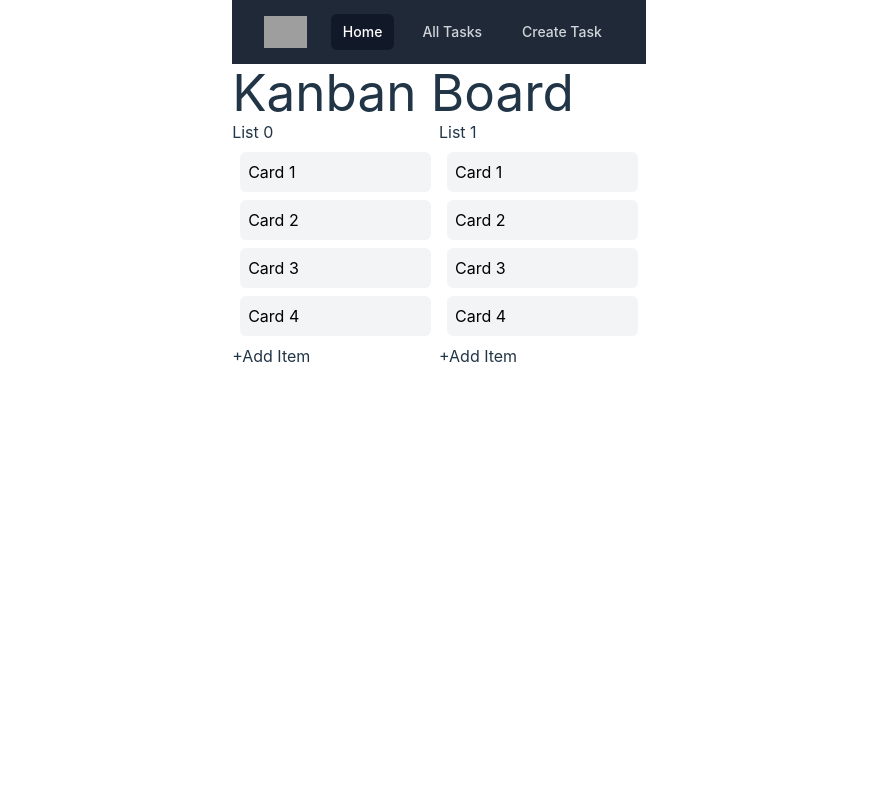
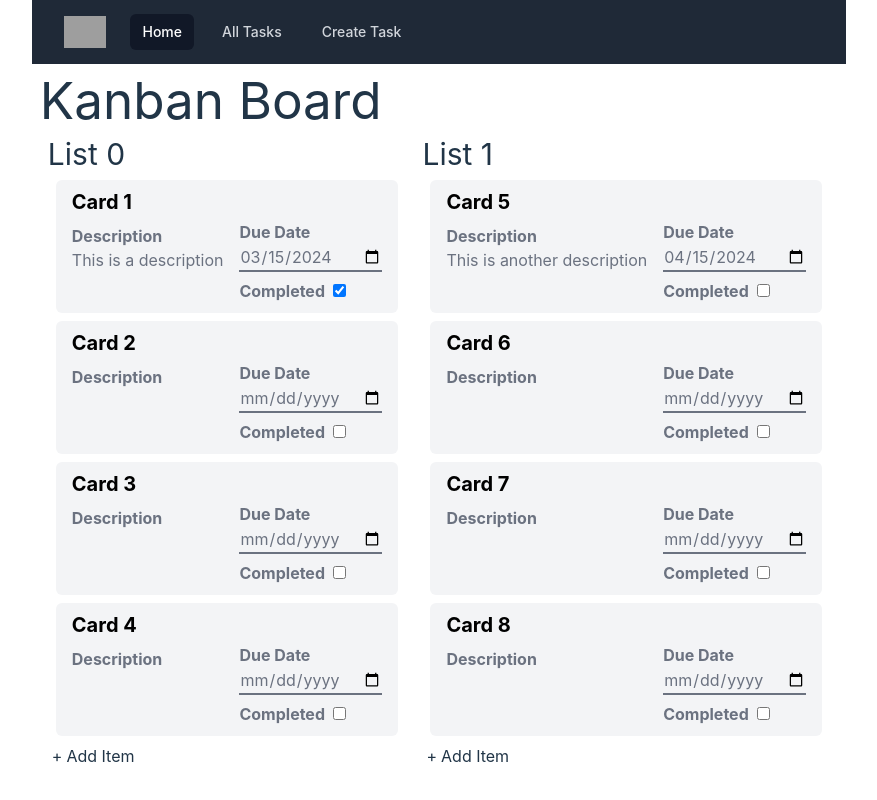
Before and after one commit to mjpoulsen/aufgabenjager, a React (Vite) app in the folder react/: page / in a window 1280 px wide. Shown: the whole page, without its empty margins (201-1078 px from the left). Built offline with nearby package versions, Linux system fonts and the light colour scheme; grey boxes are pictures that could not be loaded.

Commit message:
add completed and delete functionality for cards

```diff
--- a/react/src/components/KanbanBoard.tsx
+++ b/react/src/components/KanbanBoard.tsx
@@ -3,23 +3,68 @@ import iKanbanCard from "../types/iKanbanCard";
 import KanbanList from "./KanbanList";
 
 const KanbanBoard = () => {
-  const cardsList1: iKanbanCard[] = [
-    { id: "1", title: "Card 1", listId: "1" },
-    { id: "2", title: "Card 2", listId: "1" },
-    { id: "3", title: "Card 3", listId: "1" },
-    { id: "4", title: "Card 4", listId: "1" },
-  ];
+  const cardMap0: Record<string, iKanbanCard> = {
+    "1": {
+      id: "1",
+      title: "Card 1",
+      listId: "0",
+      completed: true,
+      dueDate: "2024-03-15",
+      description: "This is a description",
+    },
+    "2": { id: "2", title: "Card 2", listId: "1", completed: false },
+    "3": { id: "3", title: "Card 3", listId: "1", completed: false },
+    "4": { id: "4", title: "Card 4", listId: "1", completed: false },
+  };
 
-  const cardsList2: iKanbanCard[] = [
-    { id: "5", title: "Card 1", listId: "2" },
-    { id: "6", title: "Card 2", listId: "2" },
-    { id: "7", title: "Card 3", listId: "2" },
-    { id: "8", title: "Card 4", listId: "2" },
-  ];
+  const cardMap1: Record<string, iKanbanCard> = {
+    "5": {
+      id: "5",
+      title: "Card 5",
+      listId: "1",
+      completed: false,
+      dueDate: "2024-04-15",
+      description: "This is another description",
+    },
+    "6": { id: "6", title: "Card 6", listId: "1", completed: false },
+    "7": { id: "7", title: "Card 7", listId: "1", completed: false },
+    "8": { id: "8", title: "Card 8", listId: "1", completed: false },
+  };
 
-  const lists: iKanbanCard[][] = [cardsList1, cardsList2];
+  const kanbanMap: Record<string, Record<string, iKanbanCard>> = {
+    0: cardMap0,
+    1: cardMap1,
+  };
 
   const [editCardId, setEditCardId] = useState("");
+  const [kanbanMapState, setKanbanMapState] = useState(kanbanMap);
+
+  const onCardCompleteMap = (id: number, listId: keyof typeof kanbanMap) => {
+    const list = kanbanMapState[listId];
+
+    if (!list) {
+      console.log(listId, "list key not found");
+      return;
+    }
+
+    const card = list[id];
+
+    if (!card) {
+      console.log(id, "id not found");
+      return;
+    }
+
+    card.completed = !card.completed;
+    setKanbanMapState({ ...kanbanMapState, [listId]: list });
+  };
+
+  const kanbanMapToLists = () => {
+    return Object.keys(kanbanMapState).map((listId) =>
+      Object.keys(kanbanMapState[listId]).map(
+        (cardId) => kanbanMapState[listId][cardId]
+      )
+    );
+  };
 
   const onCardClick = (cardId: string) => {
     setEditCardId(cardId);
@@ -41,8 +86,21 @@ const KanbanBoard = () => {
     };
   }, []); // Empty dependency array means this effect runs once on mount and cleanup on unmount
 
-  const onCardDelete = (id: string) => {
+  const onCardDelete = (id: number, listId: keyof typeof kanbanMap) => {
     console.log("deleted card", id);
+
+    const list = kanbanMapState[listId];
+
+    if (!list) {
+      console.log(listId, "list key not found");
+      return;
+    }
+
+    setEditCardId("");
+
+    delete list[id];
+
+    setKanbanMapState({ ...kanbanMapState, [listId]: list });
   };
 
   const onCardAdd = () => {
@@ -66,10 +124,10 @@ const KanbanBoard = () => {
   };
 
   return (
-    <div>
+    <div className="p-2">
       <h1>Kanban Board</h1>
       <div className="kanban-board flex">
-        {lists.map((list: iKanbanCard[], index: number) => (
+        {kanbanMapToLists().map((list: iKanbanCard[], index: number) => (
           <KanbanList
             key={index}
             listId={index.toString()}
@@ -77,6 +135,7 @@ const KanbanBoard = () => {
             cards={list}
             onCardClick={onCardClick}
             onCardDelete={onCardDelete}
+            onCardComplete={onCardCompleteMap}
             onCardAdd={onCardAdd}
             drop={drop}
             allowDrop={allowDrop}
--- a/react/src/components/KanbanCard.tsx
+++ b/react/src/components/KanbanCard.tsx
@@ -1,8 +1,13 @@
 type KanbanCardProps = {
   cardId: string;
+  listId: string;
   cardTitle: string;
+  description?: string;
+  dueDate?: string;
+  completed: boolean;
   onCardClick: (id: string) => void;
-  onCardDelete: (id: string) => void;
+  onCardDelete: (id: number, listId: string) => void;
+  onCompletedChange: (id: number, listId: string) => void;
   // todo: these events may cause issues
   // eslint-disable-next-line @typescript-eslint/no-explicit-any
   drop: (e: any) => void;
@@ -14,9 +19,14 @@ type KanbanCardProps = {
 
 const KanbanCard = ({
   cardId,
+  listId,
   cardTitle,
+  description,
+  dueDate,
+  completed,
   onCardClick,
   onCardDelete,
+  onCompletedChange,
   drop,
   allowDrop,
   dragEnter,
@@ -32,9 +42,57 @@ const KanbanCard = ({
       draggable={true}
       id={cardId}
     >
-      <h3 className="text-black">{cardTitle}</h3>
+      <h3 className="text-black font-bold text-xl px-2">{cardTitle}</h3>
+      <div className="flex justify-between">
+        <div className="flex p-2">
+          <span className="text-gray-500">
+            <span>
+              <strong>Description</strong>
+            </span>
+            <br />
+            <span className="">{description ? `${description}` : ""}</span>
+          </span>
+        </div>
+        <div className="flex-col text-gray-500">
+          <div className="flex-col px-2 my-1">
+            <span>
+              <strong>Due Date</strong>
+            </span>
+            <br />
+            <input
+              className="bg-gray-100 border-b-2 border-gray-500"
+              type="date"
+              value={dueDate}
+              onChange={(e) => console.log(e)}
+              name="dueDate"
+              id="dueDate"
+              placeholder={"yyyy-mm-dd"}
+            />
+          </div>
+          <div className="flex-col px-2">
+            <span className="">
+              <label className="font-bold">
+                <span>Completed</span>
+                <input
+                  className="m-2"
+                  type="checkbox"
+                  checked={completed}
+                  onChange={() => {
+                    if (editMode) onCompletedChange(Number(cardId), listId);
+                  }}
+                />
+              </label>
+            </span>
+          </div>
+        </div>
+      </div>
       {editMode && (
-        <button className="p-2 m-2" onClick={() => onCardDelete(cardId)}>
+        <button
+          className="p-2 m-2"
+          onClick={() => {
+            onCardDelete(Number(cardId), listId);
+          }}
+        >
           Delete
         </button>
       )}
--- a/react/src/components/KanbanList.tsx
+++ b/react/src/components/KanbanList.tsx
@@ -6,7 +6,8 @@ type KanbanListProps = {
   listTitle: string;
   cards: iKanbanCard[];
   onCardClick: (cardId: string) => void;
-  onCardDelete: (cardId: string) => void;
+  onCardDelete: (cardId: number, listId: string) => void;
+  onCardComplete: (cardId: number, listId: string) => void;
   onCardAdd: () => void;
   // eslint-disable-next-line @typescript-eslint/no-explicit-any
   drop: (e: any) => void;
@@ -22,6 +23,7 @@ const KanbanList = ({
   cards,
   onCardClick,
   onCardDelete,
+  onCardComplete,
   onCardAdd,
   drop,
   allowDrop,
@@ -29,16 +31,21 @@ const KanbanList = ({
   editCardId,
 }: KanbanListProps) => {
   return (
-    <div className="kanban-list flex-col grow" id={listId}>
-      <h2>{listTitle}</h2>
+    <div className="kanban-list flex-col grow m-2" id={listId}>
+      <h2 className="text-3xl">{listTitle}</h2>
       <div className="kanban-list-cards">
         {cards.map((card: iKanbanCard, index: number) => (
           <KanbanCard
             key={index}
             cardId={card.id}
+            listId={listId}
             cardTitle={card.title}
+            description={card.description}
+            dueDate={card.dueDate || ""}
+            completed={card.completed}
             onCardClick={onCardClick}
             onCardDelete={onCardDelete}
+            onCompletedChange={onCardComplete}
             drop={drop}
             allowDrop={allowDrop}
             dragEnter={dragEnter}
@@ -54,7 +61,7 @@ const KanbanList = ({
             console.log("clicked add item");
           }}
         >
-          <span className="plus-sign">+</span>
+          <span className="plus-sign px-1">+</span>
           <span>Add Item</span>
         </div>
       </div>
--- a/react/src/types/iKanbanCard.tsx
+++ b/react/src/types/iKanbanCard.tsx
@@ -3,4 +3,6 @@ export default interface iKanbanCard {
   title: string;
   listId: string;
   description?: string;
+  dueDate?: string; // yyyy-mm-dd
+  completed: boolean;
 }
```
